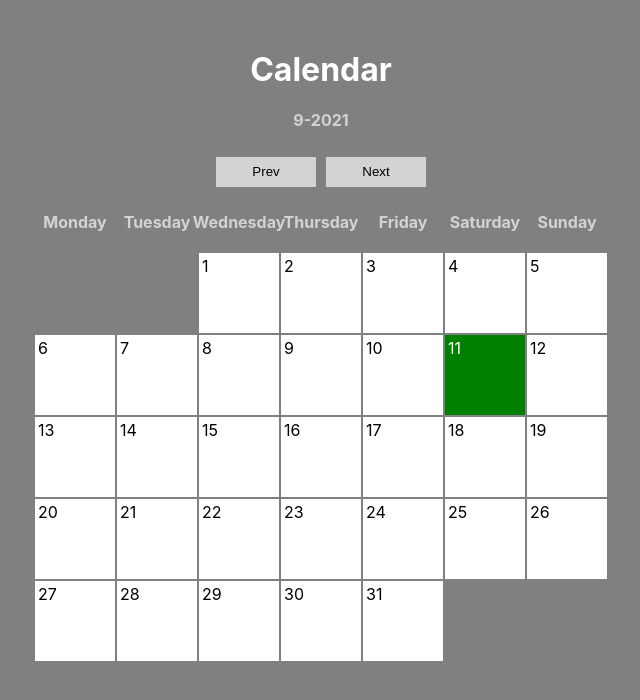
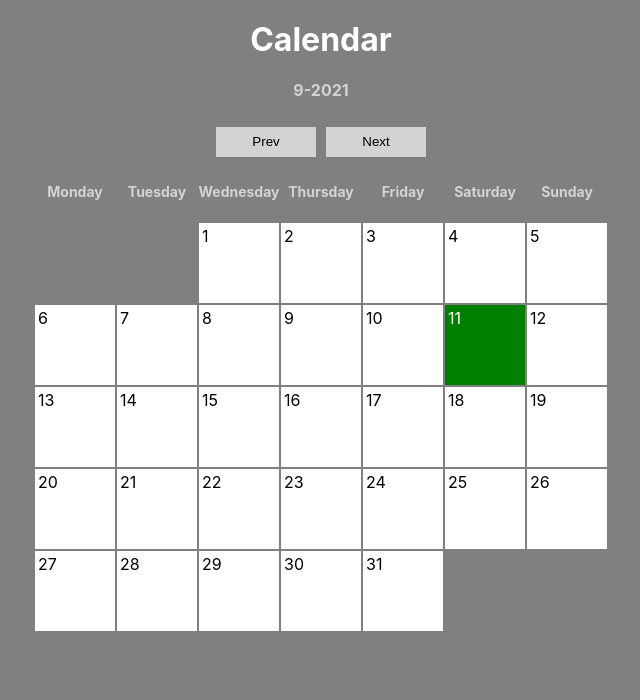
Before and after one commit to jorgedelamora/reactCalendar8hrChallenge, a React (Create React App) app: page / in a window 1280 px wide. Shown: the top 700 px of the page, without its empty margins (319-959 px from the left). Built offline with nearby package versions, Linux system fonts and the light colour scheme.

Commit message:
final touches

```diff
--- a/src/components/BaseDay/index.scss
+++ b/src/components/BaseDay/index.scss
@@ -19,6 +19,7 @@
     align-items: center;
     font-weight: bold;
     color: lightgray;
+    font-size: 14px;
 }
 
 .noValue {
--- a/src/components/theCalendar/index.scss
+++ b/src/components/theCalendar/index.scss
@@ -1,5 +1,5 @@
 .calendar {
-    margin-bottom: 30px;
+    margin-bottom: 20px;
     width: 574px;
     min-height: 552;
     display: flex;
--- a/src/pages/CalendarPage/index.scss
+++ b/src/pages/CalendarPage/index.scss
@@ -1,5 +1,5 @@
 .calendarPage{
-    padding-top: 50px;
+    padding-top: 20px;
     background-color: gray;
     width: 100%;
     display: flex;
```
